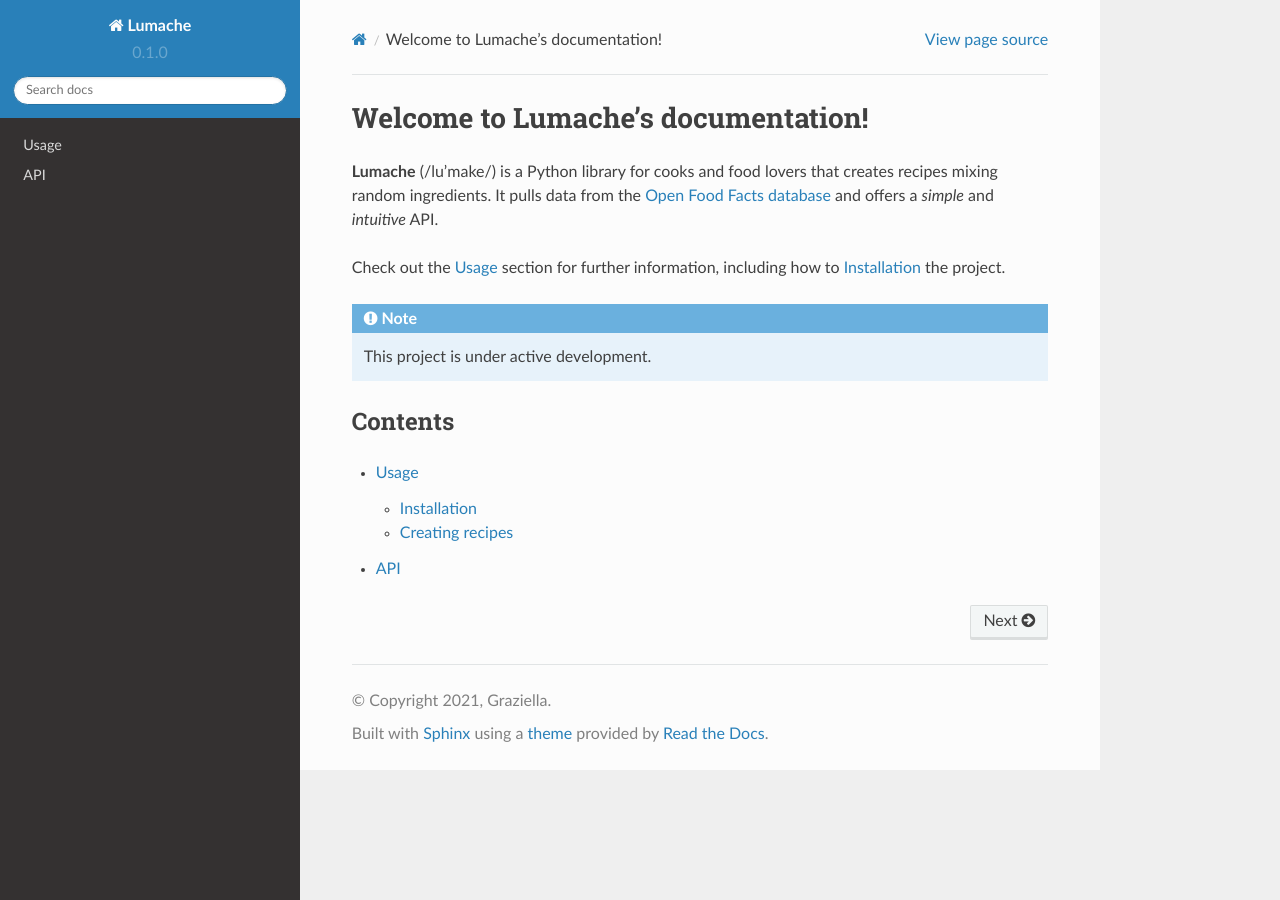
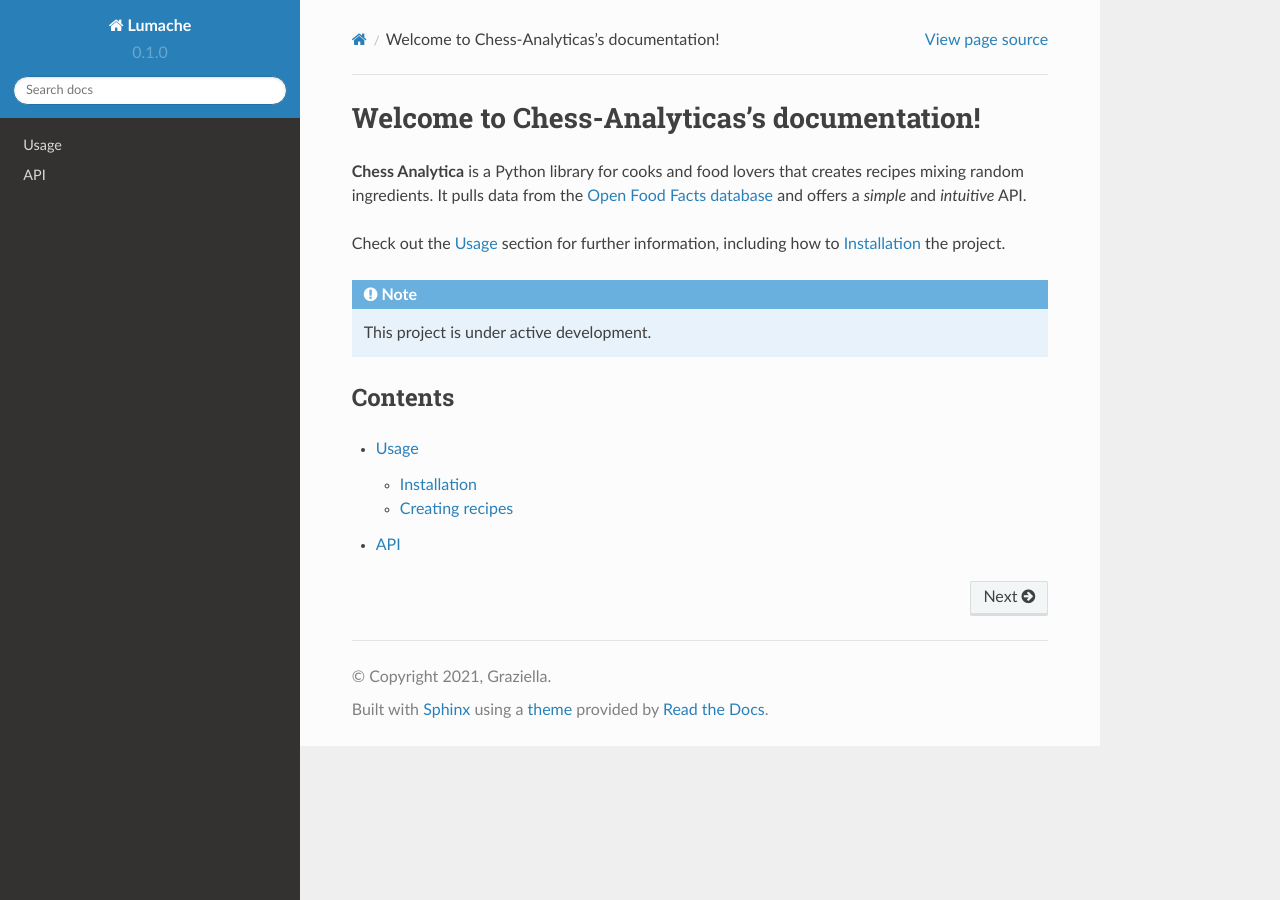
Before and after one commit to frishberg/Chess-Analytica, a Sphinx documentation site: the page built from docs/source/index.rst, in a window 1280 px wide. Built offline with Sphinx 7.4.7 and the Read the Docs theme 2.0.0, drawn with Linux system fonts in a browser that asks for light colours.

```diff
--- a/docs/source/index.rst
+++ b/docs/source/index.rst
@@ -1,7 +1,7 @@
-Welcome to Lumache's documentation!
+Welcome to Chess-Analyticas's documentation!
 ===================================
 
-**Lumache** (/lu'make/) is a Python library for cooks and food lovers
+**Chess Analytica** is a Python library for cooks and food lovers
 that creates recipes mixing random ingredients.
 It pulls data from the `Open Food Facts database <https://world.openfoodfacts.org/>`_
 and offers a *simple* and *intuitive* API.
```
Also changed, not shown: README.rst (+33 -2 lines), LICENSE.txt (added).
